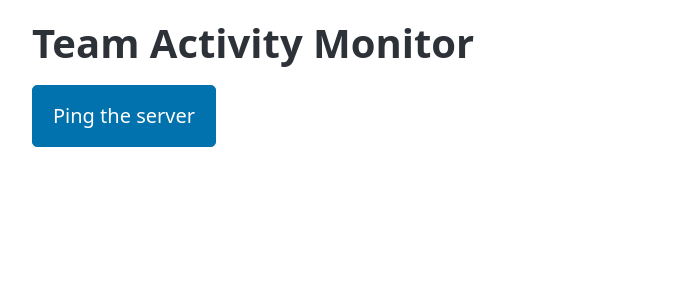
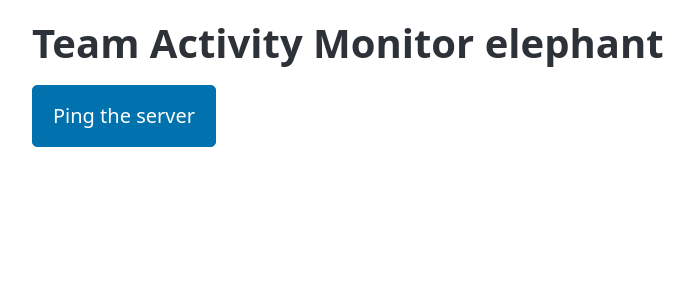
Before and after one commit to OttavioAP/Autonomized_Takehome, a FastAPI app: page / in a window 1280 px wide. Shown: the top 300 px of the page, without its empty margins (8-702 px from the left). Run offline with FastAPI, Linux system fonts and the light colour scheme; some libraries are stand-ins or nearby versions.

Commit message:
Add elephant to hello-world heading (CI/CD propagation check)
Co-Authored-By: Claude Sonnet 5 <noreply@anthropic.com>

```diff
--- a/app/templates/index.html
+++ b/app/templates/index.html
@@ -1,7 +1,7 @@
 {% extends "base.html" %}
 {% block title %}Team Activity Monitor{% endblock title %}
 {% block content %}
-    <h1>Team Activity Monitor</h1>
+    <h1>Team Activity Monitor elephant</h1>
     <button hx-get="/ping" hx-target="#ping-result" hx-swap="innerHTML">Ping the server</button>
     <div id="ping-result"></div>
 {% endblock content %}
```
